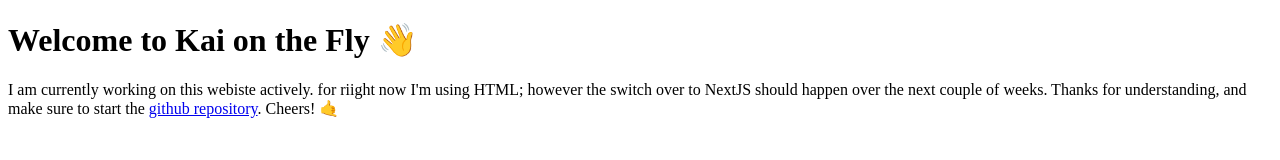
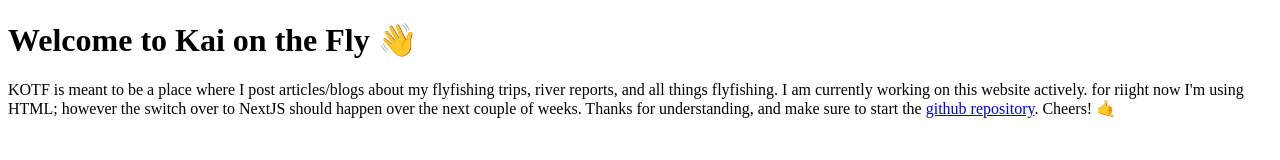
Before and after one commit to carsonschildt/KOTFWebsite, a plain HTML site: page index.html in a window 1280 px wide. Drawn offline with Linux system fonts and the light colour scheme.

Commit message:
Update index.html

```diff
--- a/index.html
+++ b/index.html
@@ -14,6 +14,6 @@
   </head>
   <body>
     <h1>Welcome to Kai on the Fly 👋</h1>
-    <p>I am currently working on this webiste actively. for riight now I'm using HTML; however the switch over to NextJS should happen over the next couple of weeks. Thanks for understanding, and make sure to start the <a href="https://github.com/carsonschildt/KOTFWebsite">github repository</a>. Cheers! 🤙</p>
+    <p>KOTF is meant to be a place where I post articles/blogs about my flyfishing trips, river reports, and all things flyfishing. I am currently working on this website actively. for riight now I'm using HTML; however the switch over to NextJS should happen over the next couple of weeks. Thanks for understanding, and make sure to start the <a href="https://github.com/carsonschildt/KOTFWebsite">github repository</a>. Cheers! 🤙</p>
   </body>
 </html>
```
